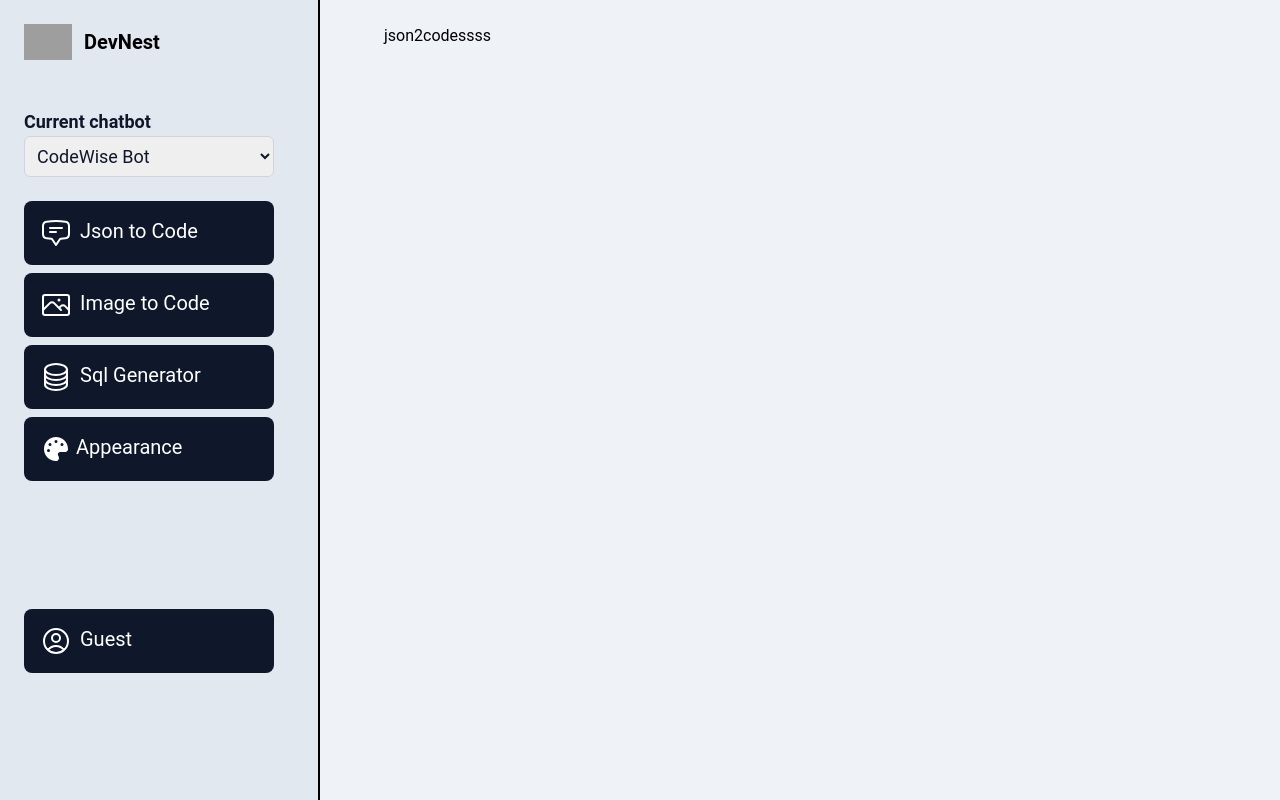
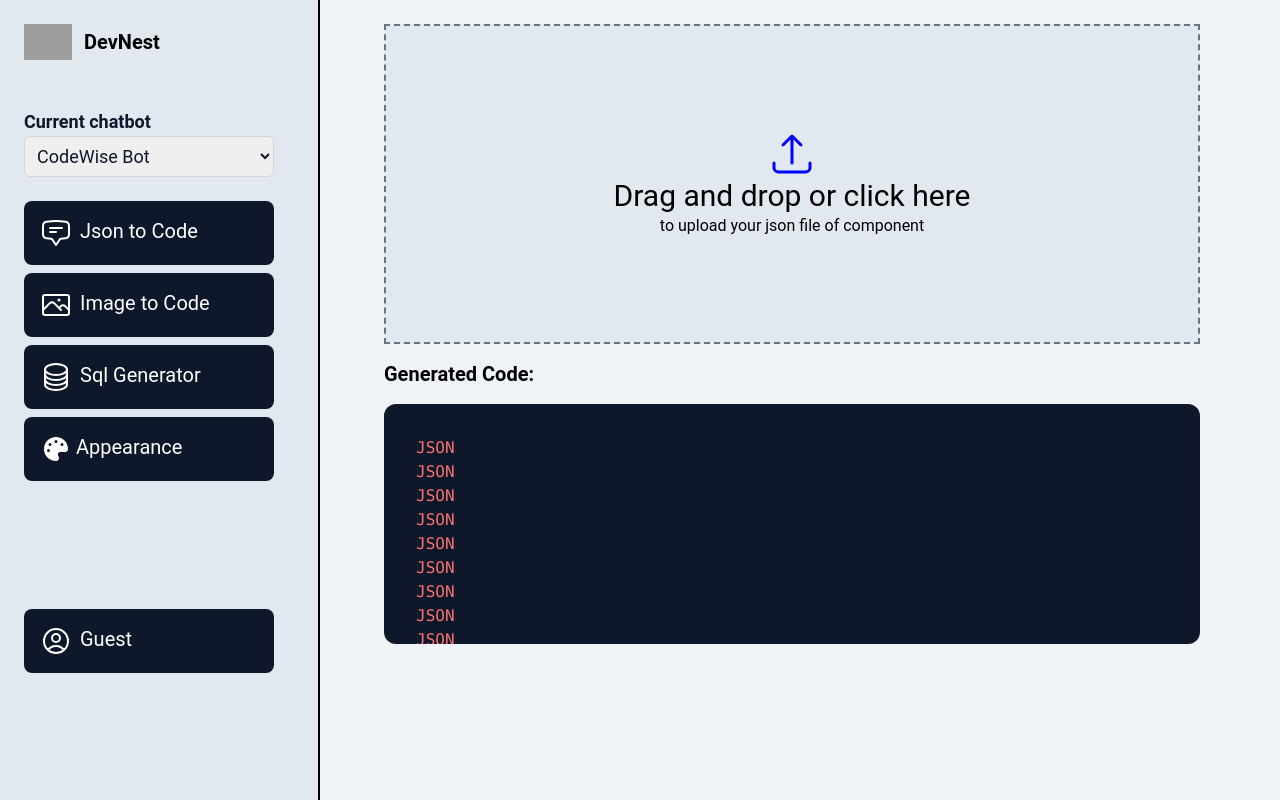
Before and after one commit to bhuvighosh3/DevNest, a React (Vite) app in the folder client/: page /chat in a window 1280 px wide. Built offline with nearby package versions, Linux system fonts and the light colour scheme; grey boxes are pictures that could not be loaded.

Commit message:
json to code page done

```diff
--- a/client/src/components/ImageCode.jsx
+++ b/client/src/components/ImageCode.jsx
@@ -1,15 +1,15 @@
 import { useState } from "react";
 export default function ImageCode() {
-  const [jsonFile, setJsonFile] = useState(null);
+  const [imageFile, setImageFile] = useState(null);
 
-  const handleJsonFileUpload = (event) => {
+  const handleImageFileUpload = (event) => {
     const file = event.target.files[0];
 
     // Do something with the file if needed
     console.log("Selected file:", file);
 
     // Set the file to state
-    setJsonFile(file);
+    setImageFile(file);
   };
   return (
     <>
@@ -19,47 +19,44 @@ export default function ImageCode() {
       >
         <div>
           <div className="w-full flex justify-center">
-            <svg
-              xmlns="http://www.w3.org/2000/svg"
-              viewBox="0 0 24 24"
-              fill="blue"
-              className="w-12 h-12"
-            >
-              <path
-                fillRule="evenodd"
-                d="M11.47 2.47a.75.75 0 011.06 0l4.5 4.5a.75.75 0 01-1.06 1.06l-3.22-3.22V16.5a.75.75 0 01-1.5 0V4.81L8.03 8.03a.75.75 0 01-1.06-1.06l4.5-4.5zM3 15.75a.75.75 0 01.75.75v2.25a1.5 1.5 0 001.5 1.5h13.5a1.5 1.5 0 001.5-1.5V16.5a.75.75 0 011.5 0v2.25a3 3 0 01-3 3H5.25a3 3 0 01-3-3V16.5a.75.75 0 01.75-.75z"
-                clipRule="evenodd"
-              />
-            </svg>
+          <svg xmlns="http://www.w3.org/2000/svg" fill="none" viewBox="0 0 24 24" strokeWidth={1.5} stroke="currentColor" className="w-12 h-12">
+  <path strokeLinecap="round" strokeLinejoin="round" d="M2.25 15.75l5.159-5.159a2.25 2.25 0 013.182 0l5.159 5.159m-1.5-1.5l1.409-1.409a2.25 2.25 0 013.182 0l2.909 2.909m-18 3.75h16.5a1.5 1.5 0 001.5-1.5V6a1.5 1.5 0 00-1.5-1.5H3.75A1.5 1.5 0 002.25 6v12a1.5 1.5 0 001.5 1.5zm10.5-11.25h.008v.008h-.008V8.25zm.375 0a.375.375 0 11-.75 0 .375.375 0 01.75 0z" />
+</svg>
+
           </div>
           <p className="text-bold text-2xl md:text-3xl px-4">
             Drag and drop or click here
           </p>
-          <p className="px-4">to upload your json file of component</p>
+          <p className="px-4">to upload your Image file of component</p>
         </div>
         <input
           type="file"
           id="fileInput"
           className="hidden"
-          accept=".json"
-          onChange={handleJsonFileUpload}
+          accept="image/jpeg, image/png, image/gif"
+          onChange={handleImageFileUpload}
         />
       </label>
       {/* when response is generated */}
       <div className="mt-4 text-xl font-bold">Generated Code:</div>
       <div className="bg-slate-900 p-4 rounded-xl sm:p-8 text-red-400 mt-4 h-60 w-full overflow-y-scroll">
         <div className="">
-          <pre>hii</pre>
-          <pre>hii</pre>
-          <pre>hii</pre>
-          <pre>hii</pre>
-          <pre>hii</pre>
-          <pre>hii</pre>
-          <pre>hii</pre>
-          <pre>hii</pre>
-          <pre>hii</pre>
-          <pre>hii</pre>
-          <pre>hii</pre>
+          <pre>Image</pre>
+          <pre>Image</pre>
+          <pre>Image</pre>
+          <pre>Image</pre>
+          <pre>Image</pre>
+          <pre>Image</pre>
+          <pre>Image</pre>
+          <pre>Image</pre>
+          <pre>Image</pre>
+          <pre>Image</pre>
+          <pre>Image</pre>
+          <pre>Image</pre>
+          <pre>Image</pre>
+          <pre>Image</pre>
+          <pre>Image</pre>
+          <pre>Image</pre>
         </div>
       </div>
     </>
--- a/client/src/components/JsonCode.jsx
+++ b/client/src/components/JsonCode.jsx
@@ -1,5 +1,67 @@
+import { useState } from "react";
 export default function JsonCode() {
-  return <div className="">
-    json2codessss
-    </div>;
+  const [jsonFile, setJsonFile] = useState(null);
+
+  const handleJsonFileUpload = (event) => {
+    const file = event.target.files[0];
+
+    // Do something with the file if needed
+    console.log("Selected file:", file);
+
+    // Set the file to state
+    setJsonFile(file);
+  };
+  return (
+    <>
+      <label
+        htmlFor="fileInput"
+        className="h-72 sm:h-80  border-dashed border-2 border-gray-500 flex w-full justify-center text-center items-center bg-slate-200 cursor-pointer"
+      >
+        <div>
+          <div className="w-full flex justify-center">
+            <svg
+              xmlns="http://www.w3.org/2000/svg"
+              viewBox="0 0 24 24"
+              fill="blue"
+              className="w-12 h-12"
+            >
+              <path
+                fillRule="evenodd"
+                d="M11.47 2.47a.75.75 0 011.06 0l4.5 4.5a.75.75 0 01-1.06 1.06l-3.22-3.22V16.5a.75.75 0 01-1.5 0V4.81L8.03 8.03a.75.75 0 01-1.06-1.06l4.5-4.5zM3 15.75a.75.75 0 01.75.75v2.25a1.5 1.5 0 001.5 1.5h13.5a1.5 1.5 0 001.5-1.5V16.5a.75.75 0 011.5 0v2.25a3 3 0 01-3 3H5.25a3 3 0 01-3-3V16.5a.75.75 0 01.75-.75z"
+                clipRule="evenodd"
+              />
+            </svg>
+          </div>
+          <p className="text-bold text-2xl md:text-3xl px-4">
+            Drag and drop or click here
+          </p>
+          <p className="px-4">to upload your json file of component</p>
+        </div>
+        <input
+          type="file"
+          id="fileInput"
+          className="hidden"
+          accept=".json"
+          onChange={handleJsonFileUpload}
+        />
+      </label>
+      {/* when response is generated */}
+      <div className="mt-4 text-xl font-bold">Generated Code:</div>
+      <div className="bg-slate-900 p-4 rounded-xl sm:p-8 text-red-400 mt-4 h-60 w-full overflow-y-scroll">
+        <div className="">
+          <pre>JSON</pre>
+          <pre>JSON</pre>
+          <pre>JSON</pre>
+          <pre>JSON</pre>
+          <pre>JSON</pre>
+          <pre>JSON</pre>
+          <pre>JSON</pre>
+          <pre>JSON</pre>
+          <pre>JSON</pre>
+          <pre>JSON</pre>
+          <pre>JSON</pre>
+        </div>
+      </div>
+    </>
+  );
 }
--- a/client/src/pages/Chat.jsx
+++ b/client/src/pages/Chat.jsx
@@ -29,7 +29,7 @@ export default function Chat() {
           <Navbar handleMenuOptions={handleMenuOptions} />
         </div>
       </div>
-      <div className="flex sm:hidden">
+      <div className="flex  sm:hidden">
         <Hamburger
           isMenuOpen={isMenuOpen}
           handleToggleMenu={handleToggleMenu}
```
